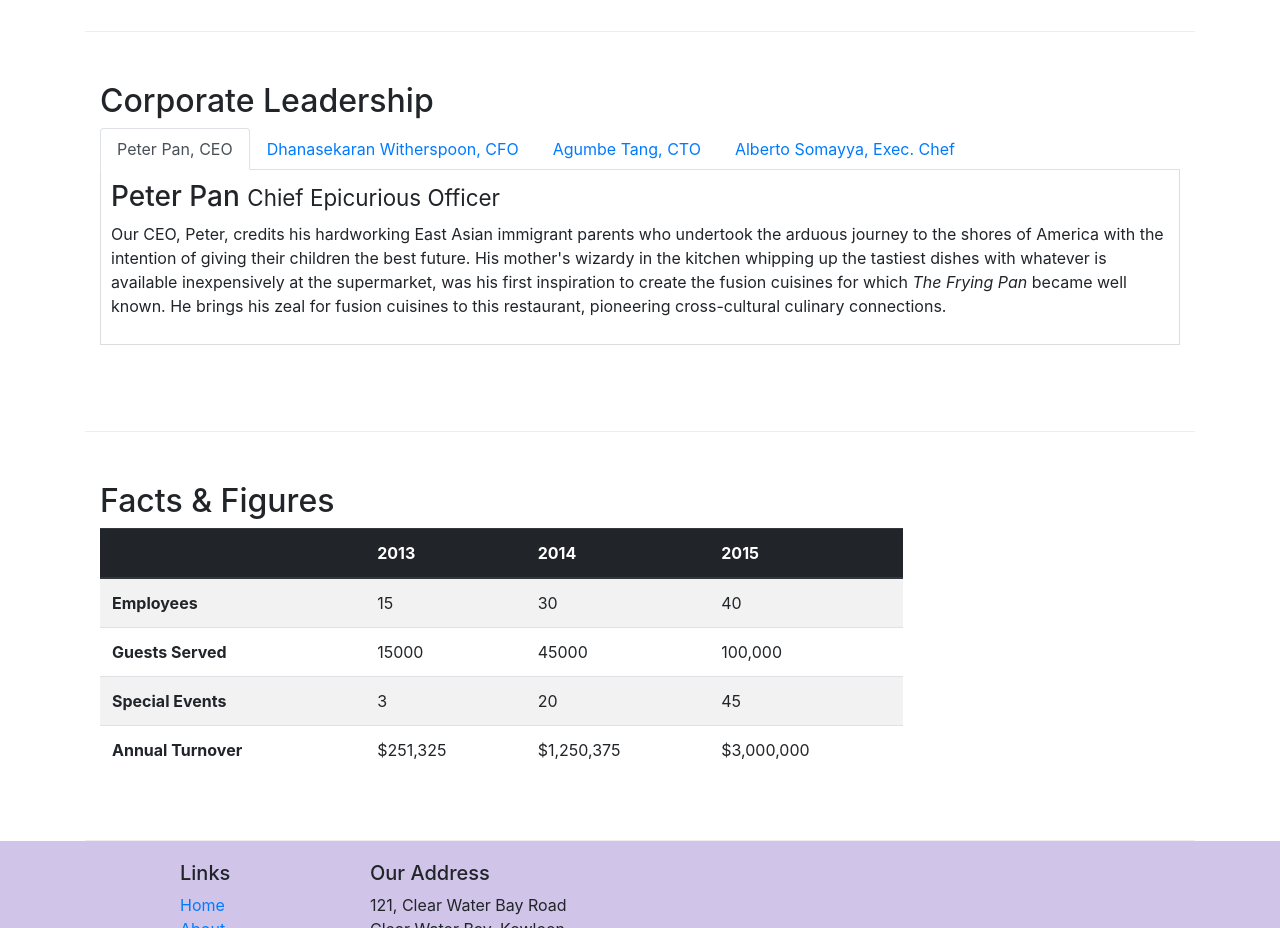
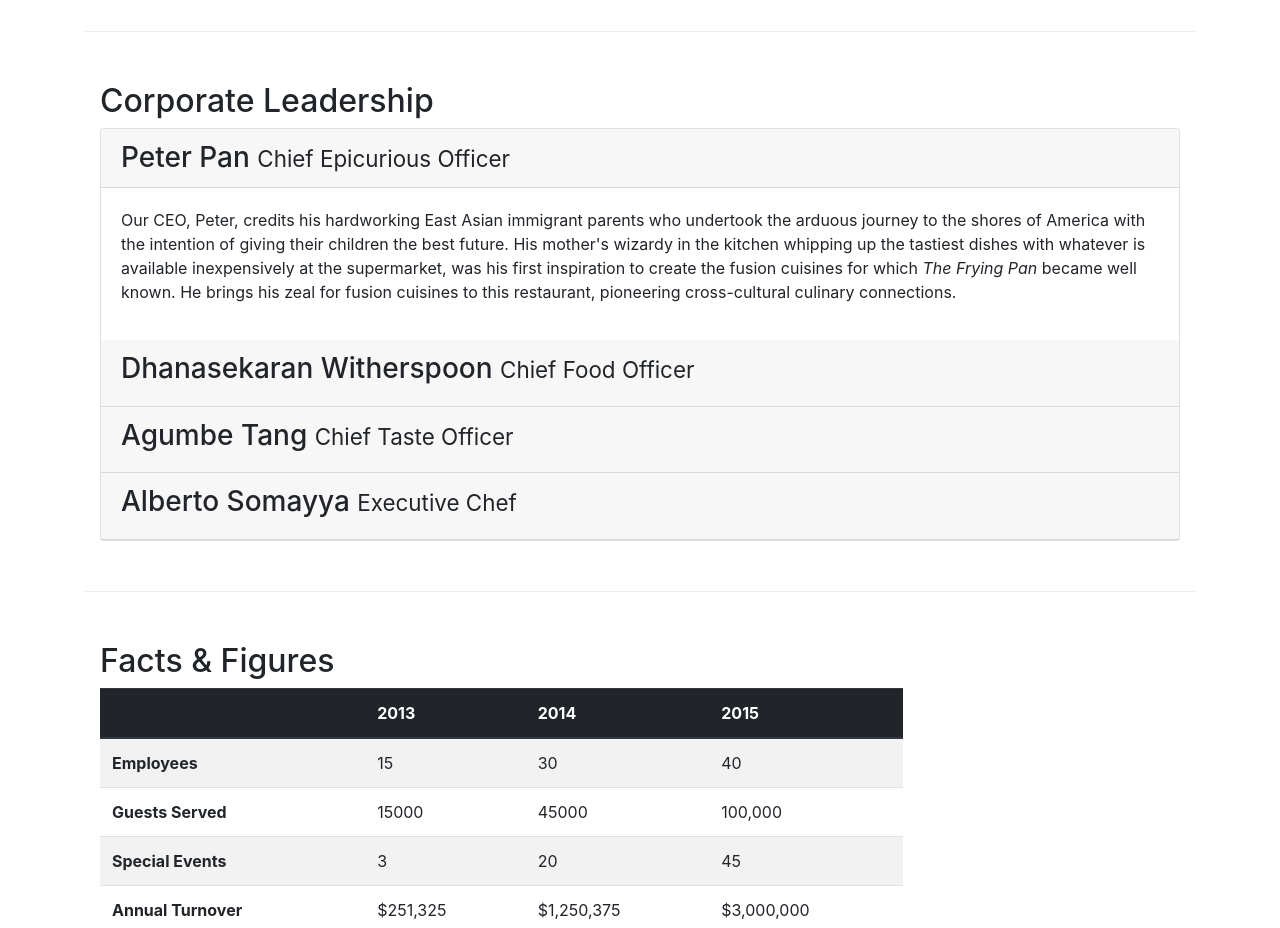
Before and after one commit to sdsnake/Restaurant-BootStrap, a website: page aboutus.html in a window 1280 px wide. Shown: the part 940-1868 px from the top of the page. Drawn offline with nearby package versions, Linux system fonts and the light colour scheme.

Commit message:
Accordion

```diff
--- a/aboutus.html
+++ b/aboutus.html
@@ -102,36 +102,52 @@
         <div class="row row-content">
             <div class="col-12">
                 <h2>Corporate Leadership</h2>
-                <ul class="nav nav-tabs">
-                    <li class="nav-item">
-                        <a class="nav-link active" href=#peter role="tab" data-toggle="tab">Peter Pan, CEO</a>
-                    </li>
-                    <li class="nav-item">
-                        <a class="nav-link" href=#danny role="tab" data-toggle="tab">Dhanasekaran Witherspoon, CFO</a>
-                    </li>
-                    <li class="nav-item">
-                        <a class="nav-link" href=#agumbe role="tab" data-toggle="tab">Agumbe Tang, CTO</a>
-                    </li>
-                    <li class="nav-item">
-                        <a class="nav-link" href=#alberto role="tab" data-toggle="tab">Alberto Somayya, Exec. Chef</a>
-                    </li>
-                </ul>
-                <div class="tab-content">
-                    <div role="tabpanel" class="tab-pane fade show active" id=peter>
-                        <h3>Peter Pan <small>Chief Epicurious Officer</small></h3>
+                <div id="accordion">
+                    <div class="card">
+                        <div class="card-header" role="tab" id="peterhead">
+                            <h3 class="mb-0">
+                                <a data-toggle="collapse" data-target="#peter">Peter Pan <small>Chief Epicurious Officer</small>
+                                </a>
+                            </h3>
+                        </div>
+                            <div role="tabpanel" class="collapse show" id=peter data-parent="#accordion">
+                                <div class="card-body">
                                     <p class="d-none d-sm-block">Our CEO, Peter, credits his hardworking East Asian immigrant parents who undertook the arduous journey to the shores of America with the intention of giving their children the best future. His mother's wizardy in the kitchen whipping up the tastiest dishes with whatever is available inexpensively at the supermarket, was his first inspiration to create the fusion cuisines for which <em>The Frying Pan</em> became well known. He brings his zeal for fusion cuisines to this restaurant, pioneering cross-cultural culinary connections.</p>
                                 </div>
-                    <div role="tabpanel" class="tab-pane" id=danny>
-                        <h3>Dhanasekaran Witherspoon <small>Chief Food Officer</small></h3>
+                            </div>
+                        <div class="card-header" role="tab" id="dannyhead">
+                            <h3 class="mb-0">
+                                    <a data-toggle="collapse" data-target="#danny"><h3>Dhanasekaran Witherspoon <small>Chief Food Officer</small>
+                                    </a>
+                            </h3>
+                        </div>
+                        <div role="tabpanel" class="collapse" id=danny data-parent="#accordion">
+                            <div class="card-body">
                                 <p class="d-none d-sm-block">Our CFO, Danny, as he is affectionately referred to by his colleagues, comes from a long established family tradition in farming and produce. His experiences growing up on a farm in the Australian outback gave him great appreciation for varieties of food sources. As he puts it in his own words, <em>Everything that runs, wins, and everything that stays, pays!</em></p>
                             </div>
-                    <div role="tabpanel" class="tab-pane fade" id=agumbe>
-                        <h3>Agumbe Tang <small>Chief Taste Officer</small></h3>
+                        </div>
+                        <div class="card-header" role="tab" id="agumbehead">
+                                <h3 class="mb-0">
+                                        <a data-toggle="collapse" data-target="#agumbe"><h3>Agumbe Tang <small>Chief Taste Officer</small>
+                                        </a>
+                                </h3>
+                        </div>
+                        <div role="tabpanel" class="collapse" id=agumbe data-parent="#accordion">
+                            <div class="card-body">
                                     <p class="d-none d-sm-block">Blessed with the most discerning gustatory sense, Agumbe, our CTO, personally ensures that every dish that we serve meets his exacting tastes. Our chefs dread the tongue lashing that ensues if their dish does not meet his exacting standards. He lives by his motto, <em>You click only if you survive my lick.</em></p>
                             </div>
-                    <div role="tabpanel" class="tab-pane fade" id=alberto>
-                        <h3>Alberto Somayya <small>Executive Chef</small></h3>
+                        </div>
+                        <div class="card-header" role="tab" id="albertohead">
+                                <h3 class="mb-0">
+                                        <a data-toggle="collapse" data-target="#alberto"><h3>Alberto Somayya <small>Executive Chef</small>
+                                        </a>
+                                </h3>
+                        </div>
+                        <div role="tabpanel" class="collapse" id=alberto data-parent="#accordion">
+                            <div class="card-body">
                                 <p class="d-none d-sm-block">Award winning three-star Michelin chef with wide International experience having worked closely with whos-who in the culinary world, he specializes in creating mouthwatering Indo-Italian fusion experiences. He says, <em>Put together the cuisines from the two craziest cultures, and you get a winning hit! Amma Mia!</em></p>
+                          </div>
+                        </div>
                     </div>
                 </div>
             </div>
```
Lines whose indentation alone changed are shown as unchanged.
